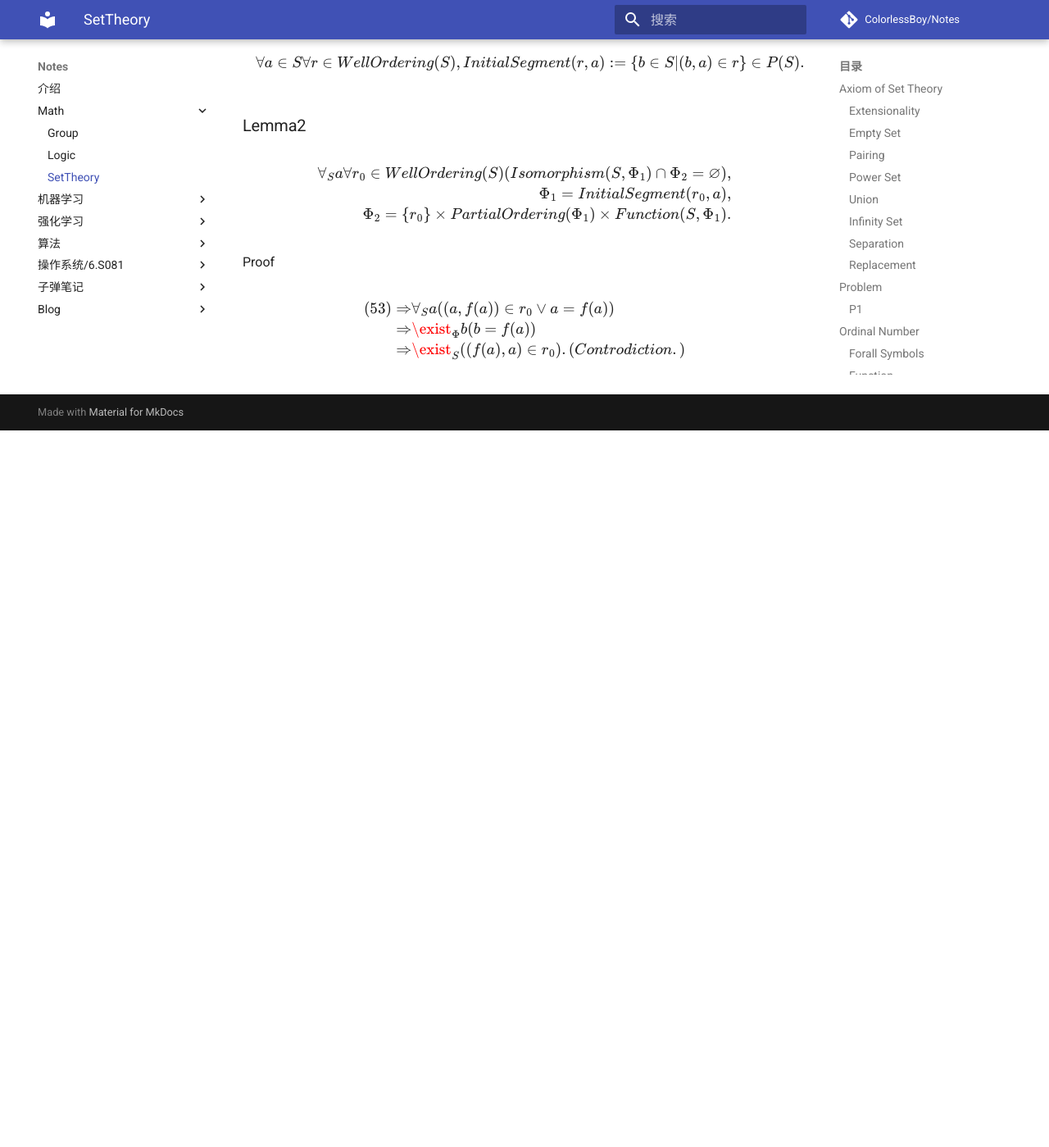
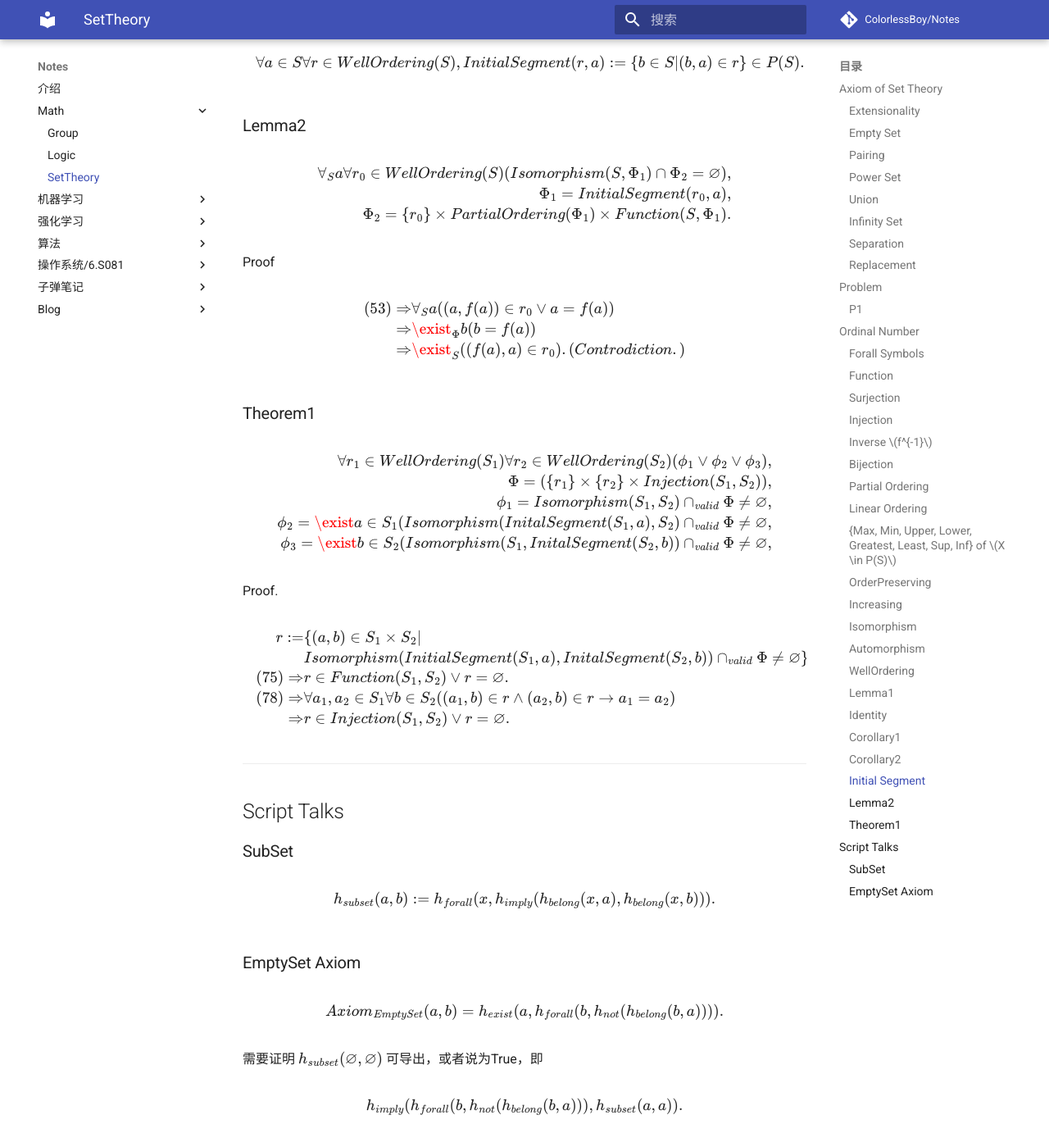
Before and after one commit to ColorlessBoy/Notes, an MkDocs documentation site: the page built from docs/Math/SetTheory.md, in a window 1280 px wide and 1400 px high, scrolled down 5851 px. Shown: the whole window at 82% size. Built offline with MkDocs 1.6.1 and Material for MkDocs 9.7.7, drawn with Linux system fonts in a browser that asks for light colours; comment, search, counter and statistics services are not loaded; before the commit the page ends 6376 px from its top, so only the background shows below that; some of the changed text lies outside the part shown.

Commit message:
modify SetTheory

```diff
--- a/docs/Math/SetTheory.md
+++ b/docs/Math/SetTheory.md
@@ -271,7 +271,8 @@ $$
 $$
 \begin{align}
     Isomorphism(S_1, S_2) := \{(r_1, r_2, f) \in \Phi \vert \phi(r_1, r_2, f)\},\\
-    \Phi = OrderPreserving(S_1, S_2) \cap P(PartialOrder(S_1) \\ \times PartialOrder(S_2) \times Injection(S_1, S_2)),\\
+    \Phi = OrderPreserving(S_1, S_2) \cap \\
+    P(PartialOrder(S_1) \times PartialOrder(S_2) \times Injection(S_1, S_2)),\\
     \phi(r_1, r_2, f) = (r_2, r_1, f^{-1}) \in OrderPreserving(S_2, S_1).
 \end{align}
 $$
@@ -411,3 +412,57 @@ $$
     \Rightarrow& \exist_S ((f(a) , a) \in r_0). (Controdiction.)
 \end{align}
 $$
+
+### Theorem1
+
+$$
+\begin{align}
+    \forall r_1 \in WellOrdering(S_1) \forall r_2 \in WellOrdering(S_2) (
+        \phi_1 \lor \phi_2 \lor \phi_3
+    ),\\
+    \Phi = (\{r_1\} \times \{r_2\} \times Injection(S_1, S_2)),\\
+    \phi_1 = Isomorphism(S_1, S_2) \cap_{valid} \Phi \ne \varnothing,\\
+    \phi_2 = \exist a \in S_1 (Isomorphism(InitalSegment(S_1, a), S_2) \cap_{valid} \Phi \ne \varnothing,\\
+    \phi_3 = \exist b \in S_2 (Isomorphism(S_1, InitalSegment(S_2, b)) \cap_{valid} \Phi \ne \varnothing,\\
+\end{align}
+$$
+
+Proof.
+
+$$
+\begin{align}
+    r :=& \{(a, b) \in S_1 \times S_2 \vert \\
+    & Isomorphism(InitialSegment(S_1, a), InitalSegment(S_2, b)) \cap_{valid} \Phi \ne \varnothing\}.\\
+    (75) \Rightarrow& r \in Function(S_1, S_2) \lor r = \varnothing.\\
+    (78) \Rightarrow& \forall a_1, a_2 \in S_1 \forall b \in S_2 ((a_1, b) \in r \land (a_2, b) \in r \to a_1 = a_2)\\
+    \Rightarrow& r \in Injection(S_1, S_2) \lor r = \varnothing.\\
+\end{align}
+$$
+
+---
+
+## Script Talks
+
+### SubSet
+
+$$
+\begin{align}
+    h_{subset}(a, b) := h_{forall}(x, h_{imply}(h_{belong}(x, a), h_{belong}(x, b))).
+\end{align}
+$$
+
+### EmptySet Axiom
+
+$$
+\begin{align}
+    Axiom_{EmptySet}(a, b) = h_{exist}(a, h_{forall}(b, h_{not}(h_{belong}(b, a)))).
+\end{align}
+$$
+
+需要证明 $h_{subset}(\varnothing, \varnothing)$ 可导出，或者说为True，即
+
+$$
+\begin{align}
+    h_{imply}(h_{forall}(b, h_{not}(h_{belong}(b, a))), h_{subset}(a, a)).
+\end{align}
+$$
```
